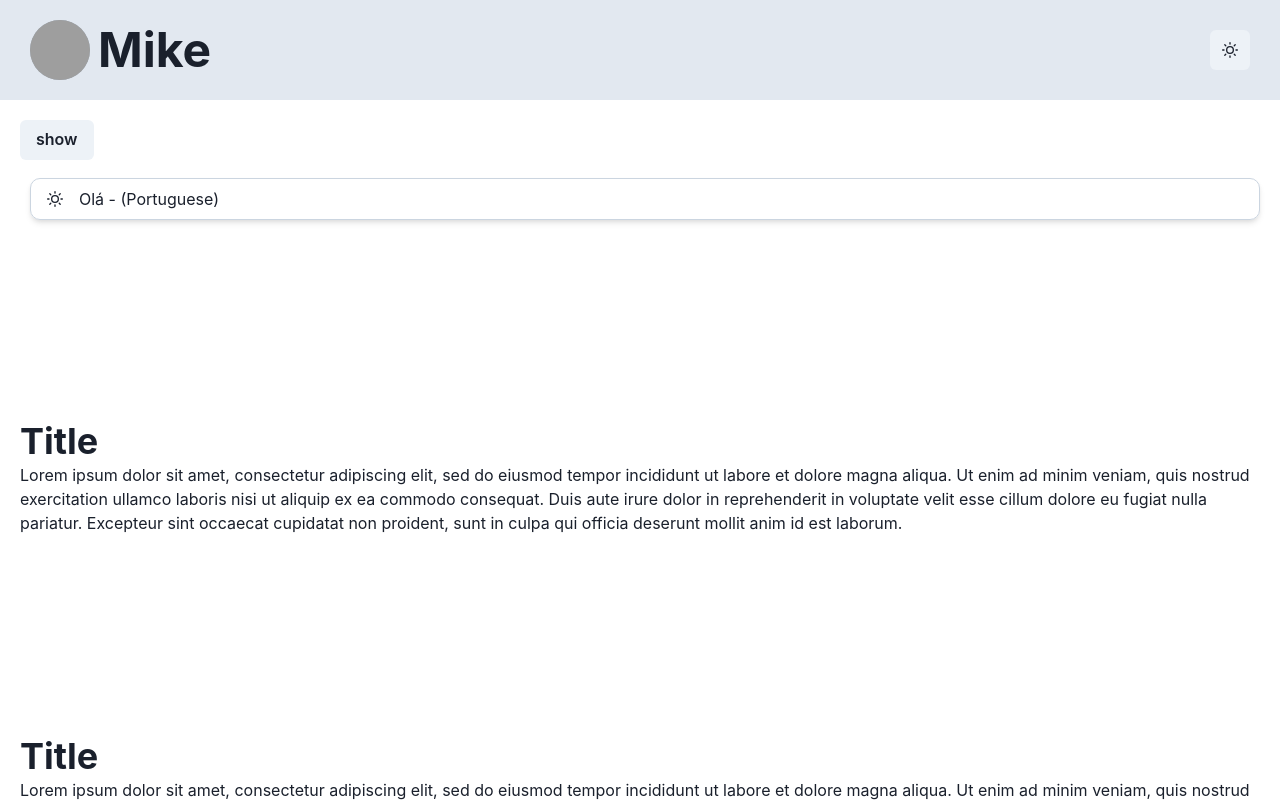
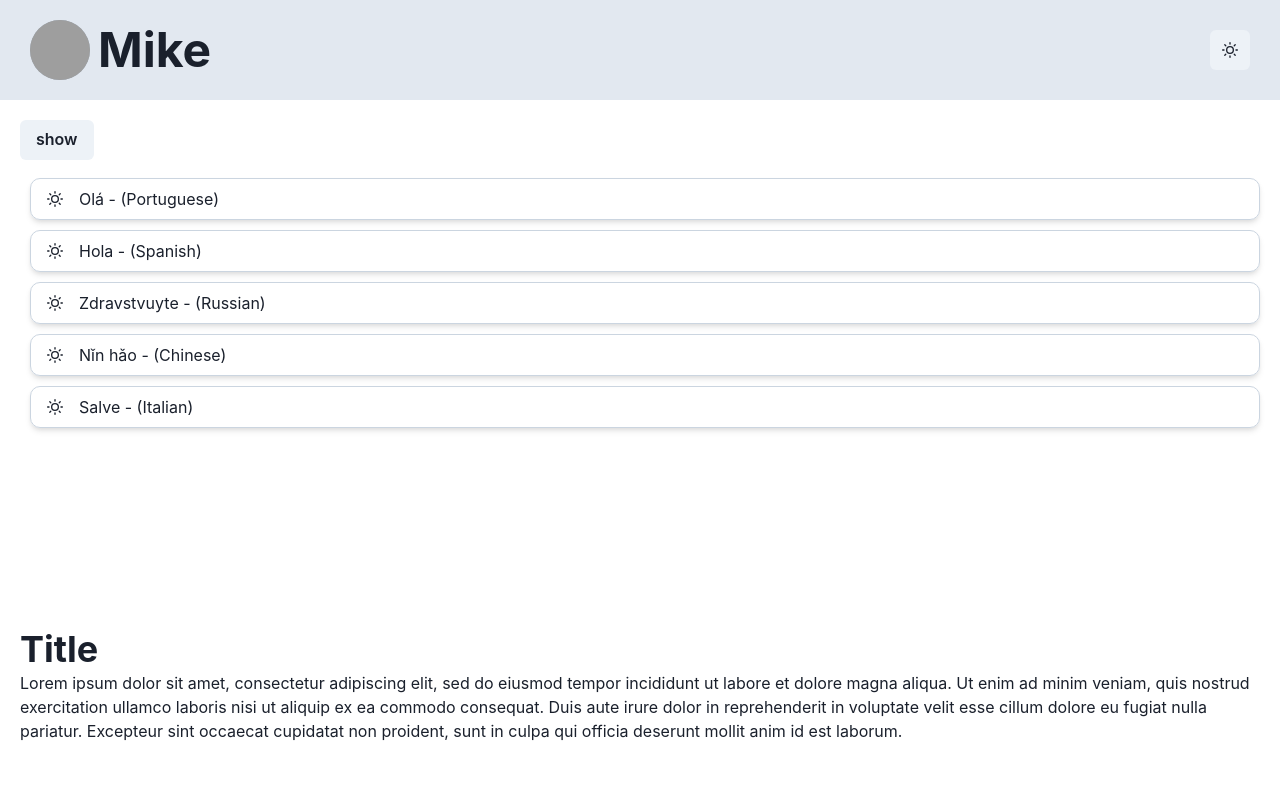
Before and after one commit to mikemajara/animated-card-framer-motion, a React (Create React App) app: page / in a window 1280 px wide. Shown: the top 802 px of the page. Built offline with nearby package versions, Linux system fonts and the light colour scheme; grey boxes are pictures that could not be loaded.

Commit message:
chore: experiments on performance

```diff
--- a/src/animated-button.tsx
+++ b/src/animated-button.tsx
@@ -35,6 +35,9 @@ const colors = [
   "#750787"
 ];
 
+const getRandomNumberBetween = (min: number, max: number) =>
+  Math.floor(Math.random() * (max - min + 1)) + min;
+
 export const AnimatedButton = (props: any) => {
   const [isExpanded, setIsExpanded] = useState(false);
   const [backgroundColor, setBackgroundColor] = useState("white");
@@ -53,6 +56,7 @@ export const AnimatedButton = (props: any) => {
   }, [props.expanded]);
 
   // setInterval(() => toggleExpanded(), 4000)
+  // setInterval(() => toggleExpanded(), getRandomNumberBetween(1500, 4000))
 
   const textControls = useAnimation();
 
--- a/src/home-page.tsx
+++ b/src/home-page.tsx
@@ -129,7 +129,7 @@ export const HomePage = (props: any) => {
             flexDir="row"
           >
             {
-              badges.slice(0,1).map((e, idx) => {
+              badges.slice(0,5).map((e, idx) => {
                 return <AnimatedButton
                   layout
                   expanded={!shouldCollapseAll}
```
